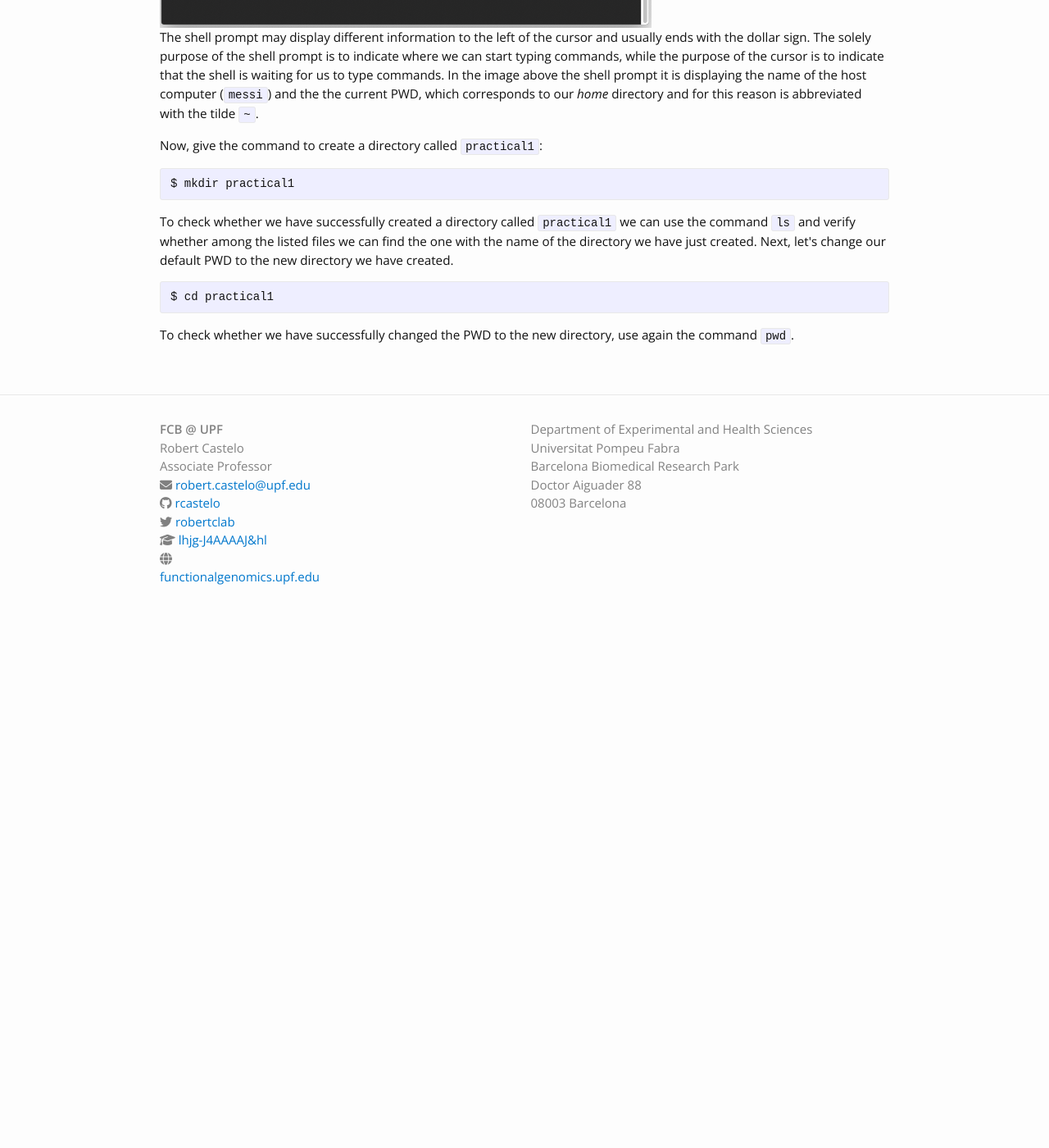
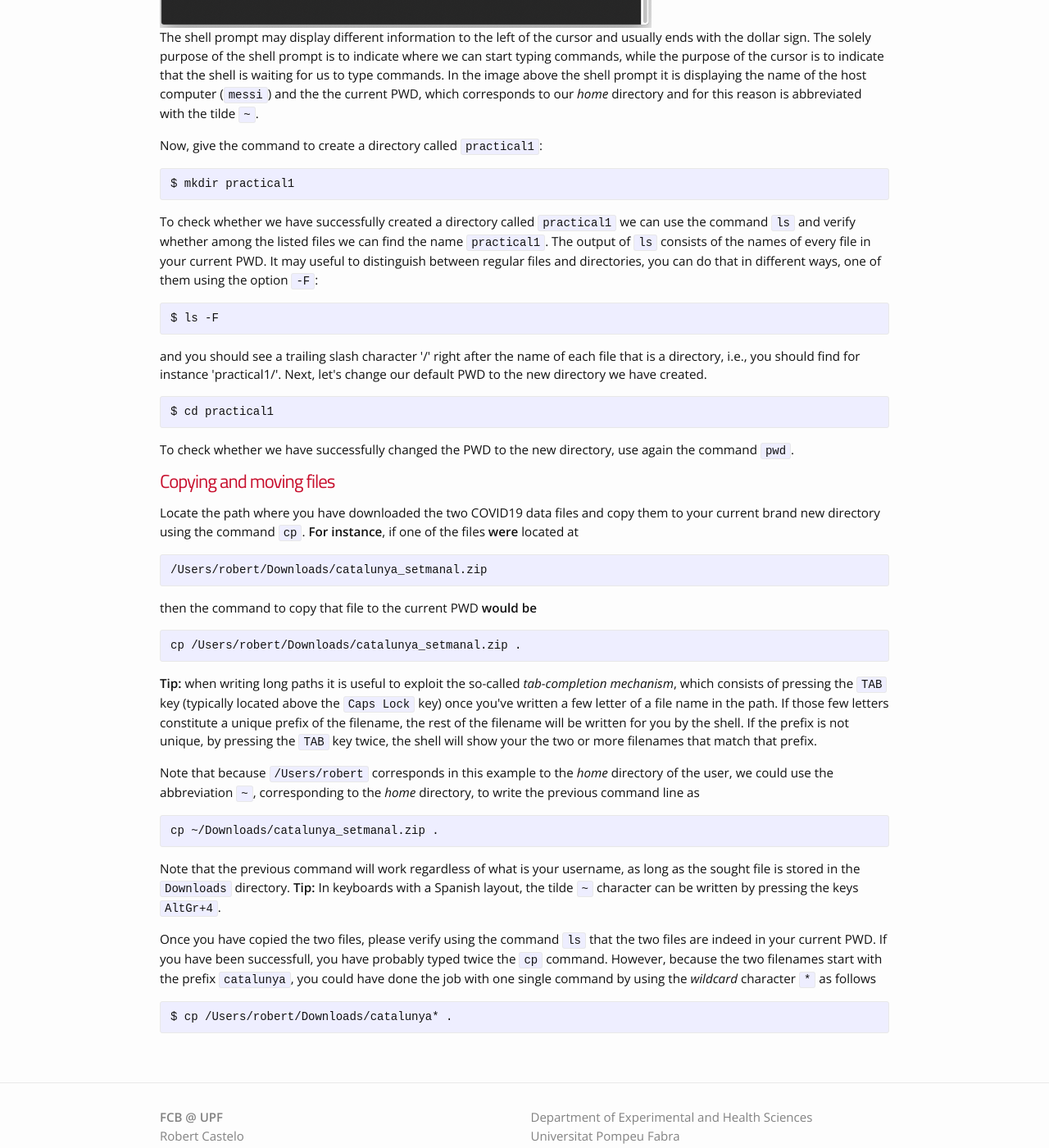
Before and after one commit to funcompbio/funcompbio.github.io, a Jekyll site: the page built from practical1/practical1.md, in a window 1280 px wide and 1400 px high, scrolled down 956 px. Shown: the whole window at 82% size. Built offline with Jekyll 4.4.1, drawn with Linux system fonts in a browser that asks for light colours; nearby versions of some CDN libraries; before the commit the page ends 1731 px from its top, so only the background shows below that; some of the changed text lies outside the part shown.

Commit message:
Updated practical1.

```diff
--- a/practical1/practical1.html
+++ b/practical1/practical1.html
@@ -3,7 +3,7 @@
 <p>To practise working with files from the Unix command-line we will download some COVID19 data. Please follow the next two steps:</p>
 <ol style="list-style-type: decimal">
 <li>Go to the Catalan Health Departament COVID data portal at <a href="https://dadescovid.cat" class="uri">https://dadescovid.cat</a> and switch the language to &quot;ENGLISH&quot; using the pull-down menu on the top-right corner of the page.</li>
-<li>Follow the downloads link and on the next page click and download the two files corresponding to the &quot;7 DAY AGGREGATION&quot; and the &quot;DAILY DATA&quot; for &quot;CATALUNYA&quot;. Make sure you know exactly where in your filesystem these two files have been downloaded. Tip: some browsers automatically download files into a folder called &quot;Downloads&quot; or under a name corresponding to the translation of &quot;Downloads&quot; to the default language of your operating system.</li>
+<li>Follow the downloads link and on the next page click and download the two files corresponding to the &quot;7 DAY AGGREGATION&quot; and the &quot;DAILY DATA&quot; for &quot;CATALUNYA&quot;. Make sure you know exactly where in your filesystem these two files have been downloaded. <strong>Tip:</strong> some browsers automatically download files into a folder called &quot;Downloads&quot; or under a name corresponding to the translation of &quot;Downloads&quot; to the default language of your operating system.</li>
 </ol>
 <h1 id="creating-your-first-directory">Creating your first directory</h1>
 <p>Open a terminal window and figure out which is your username and your default path working directory (PWD) by typing the commands <code>whoami</code> (first) and <code>pwd</code> (second) on the shell prompt. After you type each command you should press the <code>Enter</code> key to ask the shell to execute the command. Your interaction with the shell in the terminal window should look similar to the following image.</p>
@@ -14,6 +14,19 @@
 <p>The shell prompt may display different information to the left of the cursor and usually ends with the dollar sign. The solely purpose of the shell prompt is to indicate where we can start typing commands, while the purpose of the cursor is to indicate that the shell is waiting for us to type commands. In the image above the shell prompt it is displaying the name of the host computer (<code>messi</code>) and the the current PWD, which corresponds to our <em>home</em> directory and for this reason is abbreviated with the tilde <code>~</code>.</p>
 <p>Now, give the command to create a directory called <code>practical1</code>:</p>
 <pre><code>$ mkdir practical1</code></pre>
-<p>To check whether we have successfully created a directory called <code>practical1</code> we can use the command <code>ls</code> and verify whether among the listed files we can find the one with the name of the directory we have just created. Next, let's change our default PWD to the new directory we have created.</p>
+<p>To check whether we have successfully created a directory called <code>practical1</code> we can use the command <code>ls</code> and verify whether among the listed files we can find the name <code>practical1</code>. The output of <code>ls</code> consists of the names of every file in your current PWD. It may useful to distinguish between regular files and directories, you can do that in different ways, one of them using the option <code>-F</code>:</p>
+<pre><code>$ ls -F</code></pre>
+<p>and you should see a trailing slash character '/' right after the name of each file that is a directory, i.e., you should find for instance 'practical1/'. Next, let's change our default PWD to the new directory we have created.</p>
 <pre><code>$ cd practical1</code></pre>
 <p>To check whether we have successfully changed the PWD to the new directory, use again the command <code>pwd</code>.</p>
+<h1 id="copying-and-moving-files">Copying and moving files</h1>
+<p>Locate the path where you have downloaded the two COVID19 data files and copy them to your current brand new directory using the command <code>cp</code>. <strong>For instance</strong>, if one of the files <strong>were</strong> located at</p>
+<pre><code>/Users/robert/Downloads/catalunya_setmanal.zip</code></pre>
+<p>then the command to copy that file to the current PWD <strong>would be</strong></p>
+<pre><code>cp /Users/robert/Downloads/catalunya_setmanal.zip .</code></pre>
+<p><strong>Tip:</strong> when writing long paths it is useful to exploit the so-called <em>tab-completion mechanism</em>, which consists of pressing the <code>TAB</code> key (typically located above the <code>Caps Lock</code> key) once you've written a few letter of a file name in the path. If those few letters constitute a unique prefix of the filename, the rest of the filename will be written for you by the shell. If the prefix is not unique, by pressing the <code>TAB</code> key twice, the shell will show your the two or more filenames that match that prefix.</p>
+<p>Note that because <code>/Users/robert</code> corresponds in this example to the <em>home</em> directory of the user, we could use the abbreviation <code>~</code>, corresponding to the <em>home</em> directory, to write the previous command line as</p>
+<pre><code>cp ~/Downloads/catalunya_setmanal.zip .</code></pre>
+<p>Note that the previous command will work regardless of what is your username, as long as the sought file is stored in the <code>Downloads</code> directory. <strong>Tip:</strong> In keyboards with a Spanish layout, the tilde <code>~</code> character can be written by pressing the keys <code>AltGr+4</code>.</p>
+<p>Once you have copied the two files, please verify using the command <code>ls</code> that the two files are indeed in your current PWD. If you have been successfull, you have probably typed twice the <code>cp</code> command. However, because the two filenames start with the prefix <code>catalunya</code>, you could have done the job with one single command by using the <em>wildcard</em> character <code>*</code> as follows</p>
+<pre><code>$ cp /Users/robert/Downloads/catalunya* .</code></pre>
```
